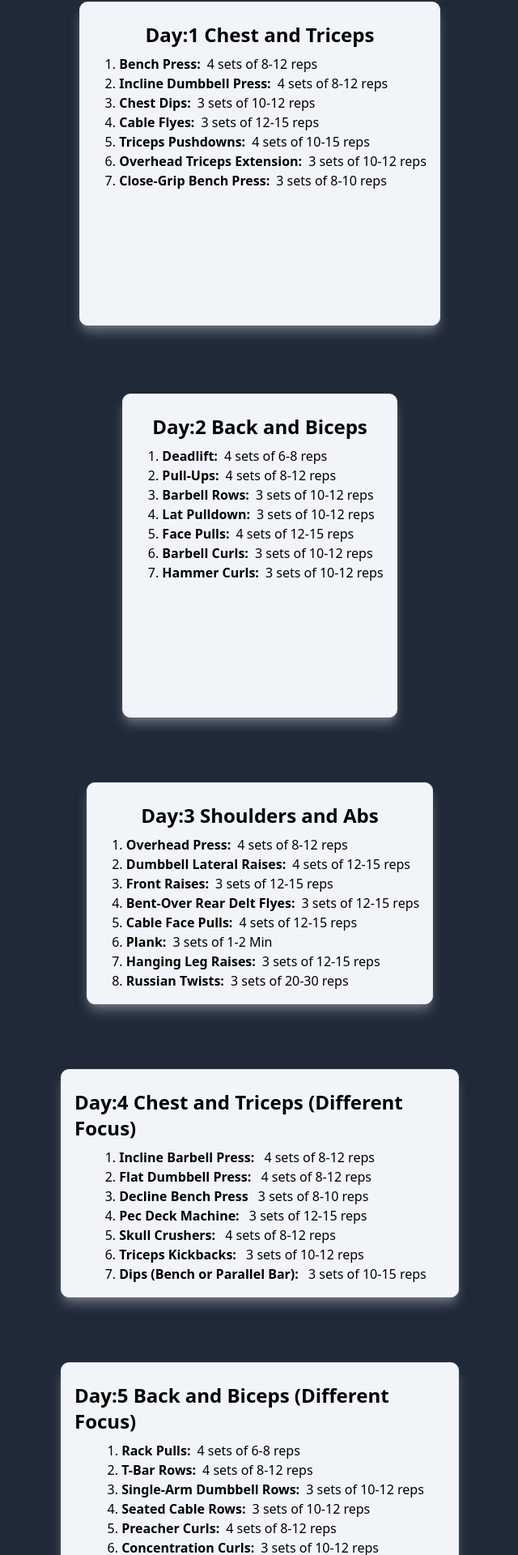
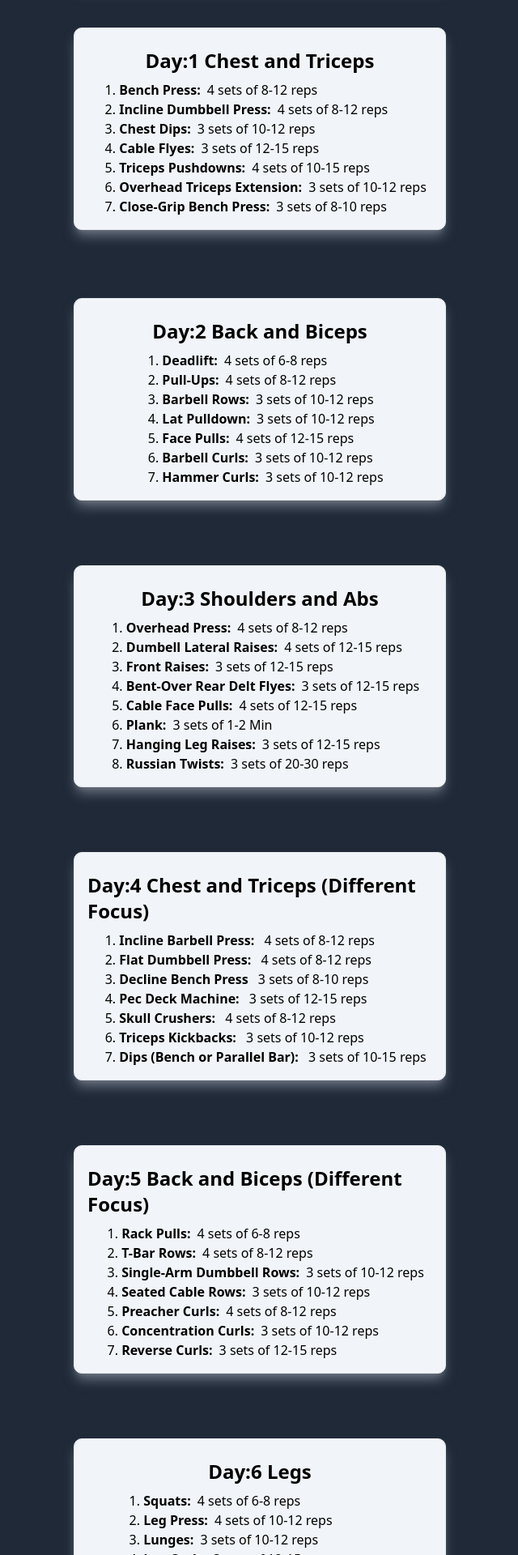
Before and after one commit to Mayank1974/GYM, a React (Vite) app: page / in a window 1280 px wide. Shown: the part 1618-3538 px from the top of the page at 81% size, without its empty margins (319-959 px from the left). Built offline with nearby package versions, Linux system fonts and the light colour scheme.

Commit message:
Add files via upload

```diff
--- a/src/Components/Content.jsx
+++ b/src/Components/Content.jsx
@@ -1,15 +1,19 @@
 import React from "react";
-import banner from "../assets/banner.jpg"
-import img1 from "../assets/images.jfif"
-import img2 from "../assets/images.jfif"
+import banner from "../assets/banner.jpg";
+import img1 from "../assets/images.jfif";
+import img2 from "../assets/images.jfif";
+import Carosole from "./Carosole";
 export default function Content() {
   return (
     <div className="h-[100%] mb-20">
+
       <div className="shadow-md shadow-gray-500">
         <img src={banner} className="w-[100%] h-[50%]" alt="" />
       </div>
       <div className="p-8 border-4 bg-slate-100 rounded-lg  shadow-md ml-[10%] mt-10 shadow-gray-600 w-[80%]">
-        <h1 className="text-4xl font-bold flex justify-center items-center">Training Split</h1>
+        <h1 className="text-4xl font-bold flex justify-center items-center">
+          Training Split
+        </h1>
         <br />
         <p className="font-bold">
           A well-structured training split is crucial for gaining muscle and
@@ -20,7 +24,7 @@ export default function Content() {
         </p>
       </div>
 
-      <div className="training-split bg-slate-100 flex-wrap  mx-auto w-fit flex flex-col justify-center items-center  rounded-[10px] shadow-lg shadow-gray-500 p-8 m-4">
+      <div className="training-split bg-slate-100 flex-wrap  mx-auto w-[460px] flex flex-col justify-center items-center  rounded-[10px] shadow-lg shadow-gray-500 px-8 pb-4 m-4">
         <h1 className="my-2 underline font-bold text-2xl">
           Training Split Overview
         </h1>
@@ -34,96 +38,322 @@ export default function Content() {
           <li>Day : 7 : Rest or Active Recovery</li>
         </ol>
       </div>
-<div className="flex  flex-wrap justify-center  mx-auto max-w-[500px]   exercises space-y-8 m-4 gap-12     ">
- <div className="day-1 w-fit bg-slate-100 border h-[50vh]  p-4 m-1 flex flex-col items-center rounded-[10px] shadow-lg shadow-gray-500">
+      <div className="flex  flex-wrap justify-center  mx-auto max-w-[500px]   exercises space-y-8 m-12 gap-12     ">
+        <div className="day-1 w-[460px] bg-slate-100 border   p-4 m-1 flex flex-col items-center rounded-[10px] shadow-lg shadow-gray-500">
           <h1 className="my-2  font-bold text-2xl">Day:1 Chest and Triceps</h1>
           <ol className="list-decimal ml-8">
-          <li><span className="font-bold mr-2">Bench Press:</span>4 sets of 8-12 reps</li>
-          <li><span className="font-bold mr-2">Incline Dumbbell Press:</span>4 sets of 8-12 reps</li>
-          <li><span className="font-bold mr-2">Chest Dips:</span>3 sets of 10-12 reps</li>
-          <li><span className="font-bold mr-2">Cable Flyes:</span>3 sets of 12-15 reps</li>
-          <li><span className="font-bold mr-2">Triceps Pushdowns:</span>4 sets of 10-15 reps</li>
-          <li><span className="font-bold mr-2">Overhead Triceps Extension:</span>3 sets of 10-12 reps</li>
-          <li><span className="font-bold mr-2">Close-Grip Bench Press:</span>3 sets of 8-10 reps</li>
+            <a href="https://youtube.com/shorts/hWbUlkb5Ms4?si=LjnrDGajZ5AS0Mwl">
+              <li>
+                <span className="font-bold mr-2">Bench Press:</span>4 sets of
+                8-12 reps
+              </li>
+            </a>
+            <a href="https://youtube.com/shorts/Gruq177Psnk?si=niKg7aI9hwkjaHgu">
+              <li>
+                <span className="font-bold mr-2">Incline Dumbbell Press:</span>4
+                sets of 8-12 reps
+              </li>
+            </a>
+            <a href="https://youtube.com/shorts/8Wqw9vjfvzY?si=6bcnAnfwuC_s6KpQ">
+              <li>
+                <span className="font-bold mr-2">Chest Dips:</span>3 sets of
+                10-12 reps
+              </li>
+            </a>
+            <a href="https://youtube.com/shorts/tGXIQR89-JE?si=eX1VQNcenYX6ZBWj">
+              <li>
+                <span className="font-bold mr-2">Cable Flyes:</span>3 sets of
+                12-15 reps
+              </li>
+            </a>
+            <a href="https://youtube.com/shorts/WjLJ7zIppXQ?si=rXrbO7UbZjrUNfXU">
+              <li>
+                <span className="font-bold mr-2">Triceps Pushdowns:</span>4 sets
+                of 10-15 reps
+              </li>
+            </a>
+            <a href="https://youtube.com/shorts/8FNGBJUHfsA?si=karVoSYGEdDHJmqq">
+              <li>
+                <span className="font-bold mr-2">
+                  Overhead Triceps Extension:
+                </span>
+                3 sets of 10-12 reps
+              </li>
+            </a>
+            <a href="https://youtube.com/shorts/43rg7fBNP2w?si=8dATsrRDaJyrBWO3">
+              <li>
+                <span className="font-bold mr-2">Close-Grip Bench Press:</span>3
+                sets of 8-10 reps
+              </li>
+            </a>
           </ol>
         </div>
-      <div className="day-2 w-fit border bg-slate-100  h-[50vh] p-4 m-1 flex flex-col items-center rounded-[10px] shadow-lg shadow-gray-500">
+        <div className="day-2 w-[460px] border bg-slate-100   p-4 m-1 flex flex-col items-center rounded-[10px] shadow-lg shadow-gray-500">
           <h1 className="my-2  font-bold text-2xl">Day:2 Back and Biceps</h1>
           <ol className="list-decimal ml-8">
-          <li><span className="font-bold mr-2">Deadlift:</span>4 sets of 6-8 reps</li>
-          <li><span className="font-bold mr-2">Pull-Ups:</span>4 sets of 8-12 reps</li>
-          <li><span className="font-bold mr-2">Barbell Rows:</span>3 sets of 10-12 reps</li>
-          <li><span className="font-bold mr-2">Lat Pulldown:</span>3 sets of 10-12 reps</li>
-          <li><span className="font-bold mr-2">Face Pulls:</span>4 sets of 12-15 reps</li>
-          <li><span className="font-bold mr-2">Barbell Curls:</span>3 sets of 10-12 reps</li>
-          <li><span className="font-bold mr-2">Hammer Curls:</span>3 sets of 10-12 reps</li>
-
+            <a href="https://youtube.com/shorts/vfKwjT5-86k?si=Vrck1pbvxMZZnZVv">
+              <li>
+                <span className="font-bold mr-2">Deadlift:</span>4 sets of 6-8
+                reps
+              </li>
+            </a>
+            <a href="https://youtube.com/shorts/dvG8B2OjfWk?si=XLSlE6a25MVslzWa">
+              <li>
+                <span className="font-bold mr-2">Pull-Ups:</span>4 sets of 8-12
+                reps
+              </li>
+            </a>
+            <a href="https://youtube.com/shorts/Nqh7q3zDCoQ?si=zGSuCgOBEttrxGH6">
+              <li>
+                <span className="font-bold mr-2">Barbell Rows:</span>3 sets of
+                10-12 reps
+              </li>
+            </a>
+            <a href="https://youtube.com/shorts/77bPLrsMwiQ?si=U3_vd4jGZaaaD1hU">
+              <li>
+                <span className="font-bold mr-2">Lat Pulldown:</span>3 sets of
+                10-12 reps
+              </li>
+            </a>
+            <a href="https://youtube.com/shorts/XZW0m1J_9dU?si=EHPNIRWzzjJmYC3K">
+              <li>
+                <span className="font-bold mr-2">Face Pulls:</span>4 sets of
+                12-15 reps
+              </li>
+            </a>
+            <a href="https://youtube.com/shorts/N6paU6TGFWU?si=dJj2l50cZEW5r8PC">
+              <li>
+                <span className="font-bold mr-2">Barbell Curls:</span>3 sets of
+                10-12 reps
+              </li>
+            </a>
+            <a href="https://youtube.com/shorts/ZzJs4BLnhCw?si=N9hemOpc_1gOKfcs">
+              <li>
+                <span className="font-bold mr-2">Hammer Curls:</span>3 sets of
+                10-12 reps
+              </li>
+            </a>
           </ol>
         </div>
-      <div className="day-3 w-fit border  bg-slate-100  p-4 m-1 flex flex-col items-center rounded-[10px] shadow-lg shadow-gray-500">
+        <div className="day-3 w-[460px] border  bg-slate-100  p-4 m-1 flex flex-col items-center rounded-[10px] shadow-lg shadow-gray-500">
           <h1 className="my-2  font-bold text-2xl">Day:3 Shoulders and Abs</h1>
           <ol className="list-decimal ml-8">
-          <li><span className="font-bold mr-2">Overhead Press:</span>4 sets of 8-12 reps</li>
-          <li><span className="font-bold mr-2">Dumbbell Lateral Raises:</span>4 sets of 12-15 reps</li>
-          <li><span className="font-bold mr-2">Front Raises:</span>3 sets of 12-15 reps</li>
-          <li><span className="font-bold mr-2">Bent-Over Rear Delt Flyes:</span>3 sets of 12-15 reps</li>
-          <li><span className="font-bold mr-2">Cable Face Pulls:</span>4 sets of 12-15 reps</li>
-          <li><span className="font-bold mr-2">Plank:</span>3 sets of 1-2 Min</li>
-          <li><span className="font-bold mr-2">Hanging Leg Raises:</span>3 sets of 12-15 reps</li>
-          <li><span className="font-bold mr-2">Russian Twists:</span>3 sets of 20-30 reps</li>
-
+            <a href="https://youtube.com/shorts/DN3WXJlB1Q4?si=y2oWznl8mORnprcb">
+              <li>
+                <span className="font-bold mr-2">Overhead Press:</span>4 sets of
+                8-12 reps
+              </li>
+            </a>
+            <a href="https://youtube.com/shorts/G-piLwLu0d4?si=qfs5pXwYOL2w9gv_">
+              <li>
+                <span className="font-bold mr-2">Dumbell Lateral Raises:</span>4
+                sets of 12-15 reps
+              </li>
+            </a>
+            <a href="https://youtube.com/shorts/yHx8wPv4RPo?si=58VTlVpNArjtRCdQ">
+              <li>
+                <span className="font-bold mr-2">Front Raises:</span>3 sets of
+                12-15 reps
+              </li>
+            </a>
+            <a href="https://youtube.com/shorts/mSMJ3rwYMu0?si=MOzMg_bddRrCub28">
+              <li>
+                <span className="font-bold mr-2">
+                  Bent-Over Rear Delt Flyes:
+                </span>
+                3 sets of 12-15 reps
+              </li>
+            </a>
+            <a href="https://youtube.com/shorts/DVxfKB0BnlY?si=K9UVONcxHmaAzpWw">
+              <li>
+                <span className="font-bold mr-2">Cable Face Pulls:</span>4 sets
+                of 12-15 reps
+              </li>
+            </a>
+            <a href="https://youtube.com/shorts/v25dawSzRTM?si=arESqBdsYKh5ZRo5">
+              <li>
+                <span className="font-bold mr-2">Plank:</span>3 sets of 1-2 Min
+              </li>
+            </a>
+            <a href="https://youtube.com/shorts/2n4UqRIJyk4?si=PK5em4cWjaAqW-YM">
+              <li>
+                <span className="font-bold mr-2">Hanging Leg Raises:</span>3
+                sets of 12-15 reps
+              </li>
+            </a>
+            <a href="https://youtube.com/shorts/-cPtvFdT8dc?si=xFpU-DAw5VK6z5XB">
+              <li>
+                <span className="font-bold mr-2">Russian Twists:</span>3 sets of
+                20-30 reps
+              </li>
+            </a>
           </ol>
         </div>
-      <div className="day-4 w-fit border bg-slate-100  p-4 m-1 flex flex-col items-center rounded-[10px] shadow-lg shadow-gray-500">
-        <h1 className="my-2  font-bold text-2xl">Day:4 Chest and Triceps (Different Focus)</h1>
+        <div className="day-4 w-[460px] border bg-slate-100  p-4 m-1 flex flex-col items-center rounded-[10px] shadow-lg shadow-gray-500">
+          <h1 className="my-2  font-bold text-2xl">
+            Day:4 Chest and Triceps (Different Focus)
+          </h1>
           <ol className="list-decimal ml-8">
-          <li><span className="font-bold mr-2">Incline Barbell Press: </span>4 sets of 8-12 reps</li>
-          <li><span className="font-bold mr-2">Flat Dumbbell Press: </span>4 sets of 8-12 reps</li>
-          <li><span className="font-bold mr-2">Decline Bench Press </span>3 sets of 8-10 reps</li>
-          <li><span className="font-bold mr-2">Pec Deck Machine: </span>3 sets of 12-15 reps</li>
-          <li><span className="font-bold mr-2">Skull Crushers: </span>4 sets of 8-12 reps</li>
-          <li><span className="font-bold mr-2">Triceps Kickbacks: </span>3 sets of 10-12 reps</li>
-          <li><span className="font-bold mr-2">Dips (Bench or Parallel Bar): </span>3 sets of 10-15 reps</li>
-
+            <a href="https://youtube.com/shorts/MRmeUet5VUw?si=gVpAFTLBWuo3pdFq">
+              <li>
+                <span className="font-bold mr-2">Incline Barbell Press: </span>4
+                sets of 8-12 reps
+              </li>
+            </a>
+            <a href="https://youtube.com/shorts/1V3vpcaxRYQ?si=JJCqYblFGNlmQhwa">
+              <li>
+                <span className="font-bold mr-2">Flat Dumbbell Press: </span>4
+                sets of 8-12 reps
+              </li>
+            </a>
+            <a href="https://youtube.com/shorts/a-UFQE4oxWY?si=cSif5TH8iPhnNLdS">
+              <li>
+                <span className="font-bold mr-2">Decline Bench Press </span>3
+                sets of 8-10 reps
+              </li>
+            </a>
+            <a href="https://youtube.com/shorts/g3T7LsEeDWQ?si=Y91AJPAf3Dfl3-Wi">
+              <li>
+                <span className="font-bold mr-2">Pec Deck Machine: </span>3 sets
+                of 12-15 reps
+              </li>
+            </a>
+            <a href="https://youtube.com/shorts/gTrlbuuMufQ?si=34Frg96TTXdmi_9T">
+              <li>
+                <span className="font-bold mr-2">Skull Crushers: </span>4 sets
+                of 8-12 reps
+              </li>
+            </a>
+            <a href="https://youtube.com/shorts/F0hRXsCylig?si=iIBlcUbsQexjoWM0">
+              <li>
+                <span className="font-bold mr-2">Triceps Kickbacks: </span>3
+                sets of 10-12 reps
+              </li>
+            </a>
+            <a href="https://youtube.com/shorts/Qz39qVt6NGA?si=-yLG1kplPOxVDvoO">
+              <li>
+                <span className="font-bold mr-2">
+                  Dips (Bench or Parallel Bar):{" "}
+                </span>
+                3 sets of 10-15 reps
+              </li>
+            </a>
           </ol>
         </div>
-      <div className="day-5 w-fit border bg-slate-100  p-4 m-1 flex flex-col items-center rounded-[10px] shadow-lg shadow-gray-500">
-        <h1 className="my-2  font-bold text-2xl">Day:5 Back and Biceps (Different Focus)</h1>
+        <div className="day-5 w-[460px] border bg-slate-100  p-4 m-1 flex flex-col items-center rounded-[10px] shadow-lg shadow-gray-500">
+          <h1 className="my-2  font-bold text-2xl">
+            Day:5 Back and Biceps (Different Focus)
+          </h1>
           <ol className="list-decimal ml-8">
-          <li><span className="font-bold mr-2">Rack Pulls:</span>4 sets of 6-8 reps</li>
-          <li><span className="font-bold mr-2">T-Bar Rows:</span>4 sets of 8-12 reps</li>
-          <li><span className="font-bold mr-2">Single-Arm Dumbbell Rows:</span>3 sets of 10-12 reps</li>
-          <li><span className="font-bold mr-2">Seated Cable Rows:</span>3 sets of 10-12 reps</li>
-          <li><span className="font-bold mr-2">Preacher Curls:</span>4 sets of 8-12 reps</li>
-          <li><span className="font-bold mr-2">Concentration Curls:</span>3 sets of 10-12 reps</li>
-          <li><span className="font-bold mr-2">Reverse Curls:</span>3 sets of 12-15 reps</li>
-
-
+            <a href="https://youtube.com/shorts/ZhHw9HZGezY?si=S5-k6FORcLnIWIE3">
+              <li>
+                <span className="font-bold mr-2">Rack Pulls:</span>4 sets of 6-8
+                reps
+              </li>
+            </a>
+            <a href="https://youtube.com/shorts/MIulz5576AY?si=5XMRFNFsutqWO9lA">
+              <li>
+                <span className="font-bold mr-2">T-Bar Rows:</span>4 sets of
+                8-12 reps
+              </li>
+            </a>
+            <a href="https://youtube.com/shorts/KaCcBqhiXtc?si=aJU3BcuTEGP8iu0E">
+              <li>
+                <span className="font-bold mr-2">
+                  Single-Arm Dumbbell Rows:
+                </span>
+                3 sets of 10-12 reps
+              </li>
+            </a>
+            <a href="https://youtube.com/shorts/dCLRdVqKRkk?si=czO0aXwJB-Nze5FB">
+              <li>
+                <span className="font-bold mr-2">Seated Cable Rows:</span>3 sets
+                of 10-12 reps
+              </li>
+            </a>
+            <a href="https://youtube.com/shorts/Pp1VDEfd_us?si=CJdZl7iQ4k1dWFCM">
+              <li>
+                <span className="font-bold mr-2">Preacher Curls:</span>4 sets of
+                8-12 reps
+              </li>
+            </a>
+            <a href="https://youtube.com/shorts/e2kBlN7drqM?si=CKS65Ekxfx-NFKe-">
+              <li>
+                <span className="font-bold mr-2">Concentration Curls:</span>3
+                sets of 10-12 reps
+              </li>
+            </a>
+            <a href="https://youtube.com/shorts/W32gBdbEeoU?si=ffmiWZykfAB1-Iqb">
+              <li>
+                <span className="font-bold mr-2">Reverse Curls:</span>3 sets of
+                12-15 reps
+              </li>
+            </a>
           </ol>
         </div>
-      <div className="day-6 w-fit border  bg-slate-100 p-4 m-1 flex flex-col items-center rounded-[10px] shadow-lg shadow-gray-500">
+        <div className="day-6 w-[460px] border  bg-slate-100 p-4 m-1 flex flex-col items-center rounded-[10px] shadow-lg shadow-gray-500">
           <h1 className="my-2  font-bold text-2xl">Day:6 Legs</h1>
           <ol className="list-decimal ml-8">
-          <li><span className="font-bold mr-2">Squats:</span>4 sets of 6-8 reps</li>
-          <li><span className="font-bold mr-2">Leg Press:</span>4 sets of 10-12 reps</li>
-          <li><span className="font-bold mr-2">Lunges:</span>3 sets of 10-12 reps</li>
-          <li><span className="font-bold mr-2">Leg Curls:</span>3 sets of 12-15 reps</li>
-          <li><span className="font-bold mr-2">Leg Extensions:</span>4 sets of 10-15 reps</li>
-          <li><span className="font-bold mr-2">Standing Calf Raises:</span>4 sets of 15-20 reps</li>
-          <li><span className="font-bold mr-2">Seated Calf Raises:</span>3 sets of 15-20 reps</li>
-
+            <a href="https://youtube.com/shorts/PPmvh7gBTi0?si=pLVNIwlBfIajUfad">
+              <li>
+                <span className="font-bold mr-2">Squats:</span>4 sets of 6-8
+                reps
+              </li>
+            </a>
+            <a href="https://youtube.com/shorts/nDh_BlnLCGc?si=nMRr1nkjXMHUb6LN">
+              <li>
+                <span className="font-bold mr-2">Leg Press:</span>4 sets of
+                10-12 reps
+              </li>
+            </a>
+            <a href="https://youtube.com/shorts/YASKcL_kO3M?si=Obl40jLwE-b4nXJs">
+              <li>
+                <span className="font-bold mr-2">Lunges:</span>3 sets of 10-12
+                reps
+              </li>
+            </a>
+            <a href="https://youtube.com/shorts/FMCq0hT3KRU?si=mo1qRjKqSeW9nC2e">
+              <li>
+                <span className="font-bold mr-2">Leg Curls:</span>3 sets of
+                12-15 reps
+              </li>
+            </a>
+            <a href="https://youtube.com/shorts/ztNBgrGy6FQ?si=nBJnSVj9cMOSbN6j">
+              <li>
+                <span className="font-bold mr-2">Leg Extensions:</span>4 sets of
+                10-15 reps
+              </li>
+            </a>
+            <a href="https://youtube.com/shorts/haHcBAd637E?si=YkkQCro9YXDh92wz">
+              <li>
+                <span className="font-bold mr-2">Standing Calf Raises:</span>4
+                sets of 15-20 reps
+              </li>
+            </a>
+            <a href="https://youtube.com/shorts/NwA1N_EFTtk?si=nYuq4Os135rGBb4H">
+              <li>
+                <span className="font-bold mr-2">Seated Calf Raises:</span>3
+                sets of 15-20 reps
+              </li>
+            </a>
           </ol>
         </div>
-      <div className="day-7 w-fit border bg-slate-100  p-4 m-1 flex flex-col items-center rounded-[10px] shadow-lg shadow-gray-500">
-        <h1 className="my-2  font-bold text-2xl">Day:7 Rest or Active Recovery</h1>
+        <div className="day-7 w-[460px] border bg-slate-100  p-4 m-1 flex flex-col items-center rounded-[10px] shadow-lg shadow-gray-500">
+          <h1 className="my-2  font-bold text-2xl">
+            Day:7 Rest or Active Recovery
+          </h1>
           <ol className="list-decimal ml-8">
-          <li><span className="font-bold mr-2">Active Recovery:</span>Light cardio, stretching, yoga, or a walk.</li>
-          <li><span className="font-bold mr-2">Rest:</span>Complete rest to allow muscle recovery.</li>
-
+            <li>
+              <span className="font-bold mr-2">Active Recovery:</span>Light
+              cardio, stretching, yoga, or a walk.
+            </li>
+            <li>
+              <span className="font-bold mr-2">Rest:</span>Complete rest to
+              allow muscle recovery.
+            </li>
           </ol>
         </div>
       </div>
-
     </div>
   );
 }
```
Lines whose indentation alone changed are shown as unchanged.
